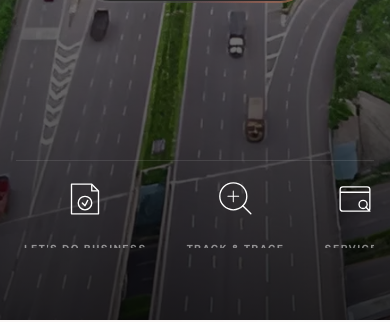
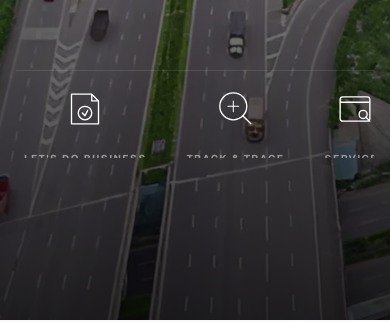
Before and after one commit to SHUBHAMCODEC/logipod_mobile, a Next.js app: page / in a window 390 px wide. Shown: the part 524-846 px from the top of the page. Built offline with nearby package versions, Linux system fonts and the light colour scheme; grey boxes are pictures that could not be loaded.

Commit message:
update on hero bottom links part 5

```diff
--- a/components/common/home/hero/Hero.tsx
+++ b/components/common/home/hero/Hero.tsx
@@ -284,7 +284,7 @@ const Hero = () => {
                 MOBILE BOTTOM DOCK
                 Edit this block to change Mobile layout only
             ========================================= */}
-            <div className="block md:hidden relative z-30 w-full h-[100px] pb-3 px-4 shrink-0 mb-[60px] sm:mb-[80px]">
+            <div className="block md:hidden relative z-30 w-full h-[100px] pb-3 px-4 shrink-0 mb-[150px] sm:mb-[80px]">
                 <div className="max-w-[1400px] mx-auto h-full flex flex-nowrap overflow-x-auto custom-scrollbar justify-start items-center gap-10 sm:gap-14 border-t border-white/10 pt-4 px-2">
                     {bottomLinks.map((item) => {
                         const isActive = activeSection === item.id || hoveredSection === item.id;
```
